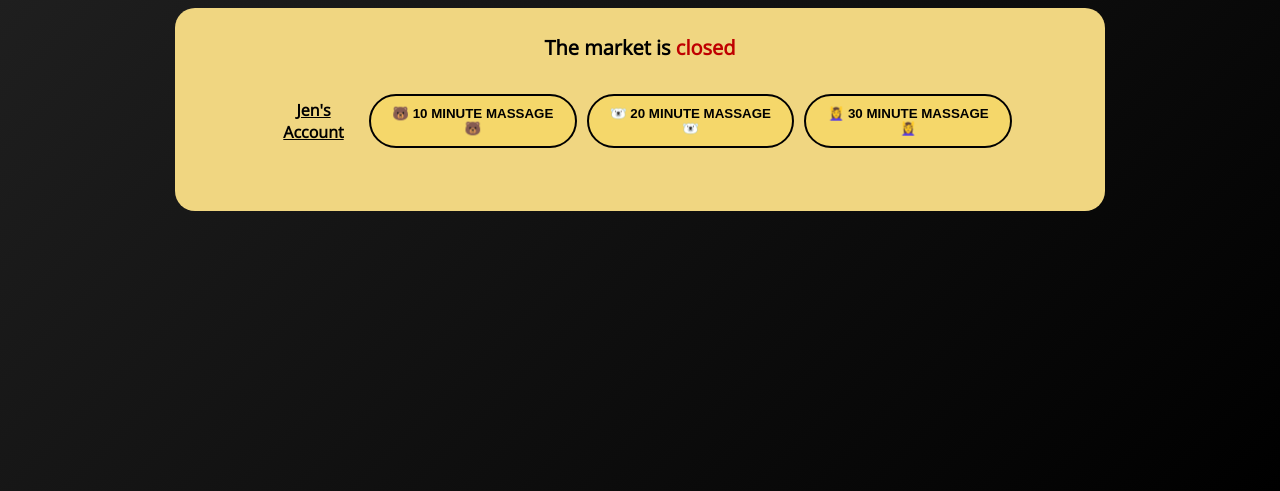
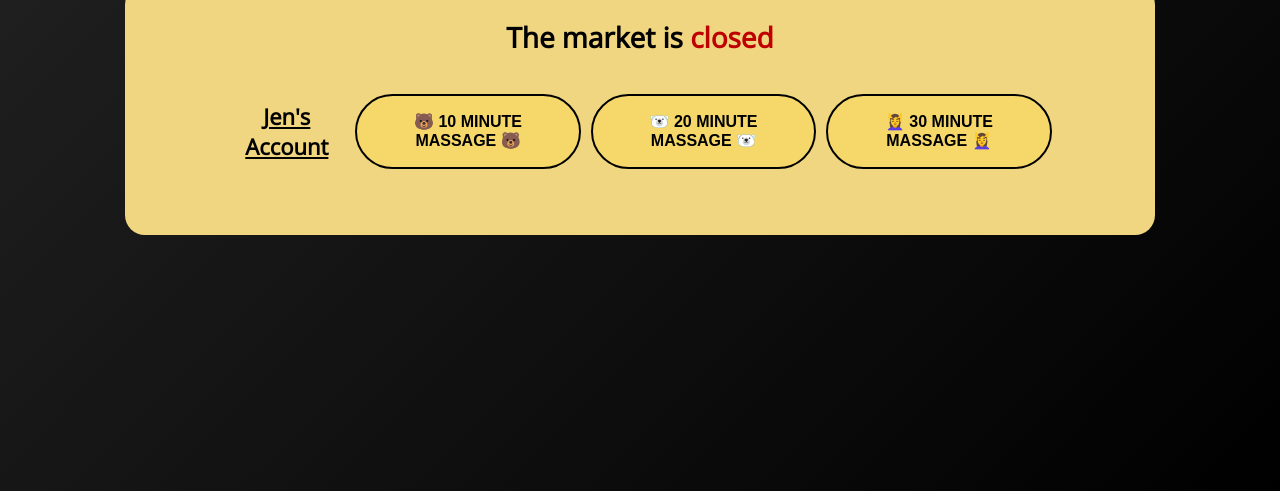
Before and after one commit to ekulncosmo/LukieDollars, a plain HTML site: page index.html in a window 1280 px wide. Shown: the part 349-840 px from the top of the page. Drawn offline with nearby package versions, Linux system fonts and the light colour scheme.

Commit message:
Update index.html

```diff
--- a/index.html
+++ b/index.html
@@ -22,7 +22,7 @@
         .container {
             padding: 8px;
             text-align: center;
-            width: 75%;
+            width: 83%;
         }
 
         .trader {
@@ -37,13 +37,18 @@
         }
 
         h1 {
-            font-size: 28px;
+            font-size: 32px;
             font-weight: bold;
         }
 
-        h2, h3 {
+        h2 {
             color: #000;
-            font-size: 20px;
+            font-size: 28px;
+        }
+
+        h3 {
+            color: #000;
+            font-size: 22px;
         }
 
         p {
@@ -53,6 +58,8 @@
         }
 
         button {
+            height: 75px;
+            font-size: 16px;
             background-color: #f5d76a;
             color: #000;
             border: 2px solid black;
@@ -136,7 +143,7 @@
                 <div class="stat-box">
                     <p id="jenBucks"></p>
                 </div>
-                <h4 style = "color:#000"><u>Jen's Account</u></h4>
+                <h3 style = "color:#000"><u>Jen's Account</u></h3>
                 <a href = "coupons/10_min_massage.html"><button>🐻 10 Minute Massage 🐻</button></a>
                 <a href = "coupons/20_min_massage.html"><button>🐻‍❄️ 20 Minute Massage 🐻‍❄️</button></a>
                 <a href = "coupons/30_min_massage.html"><button href = "coupons/30_min_massage.html">💆‍♀️ 30 Minute Massage 💆‍♀️</button></a>
```
